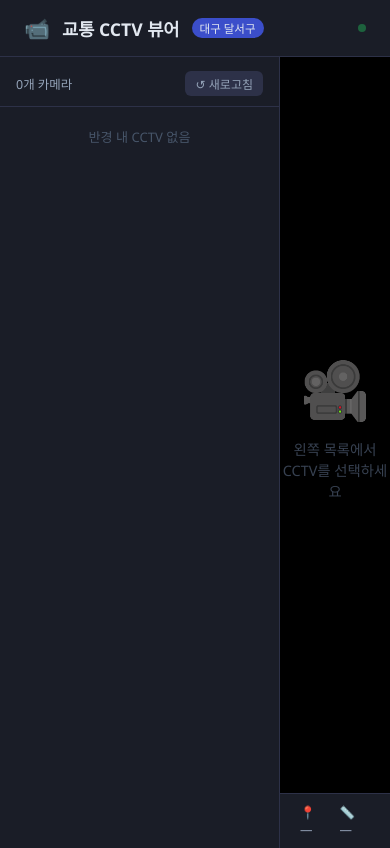
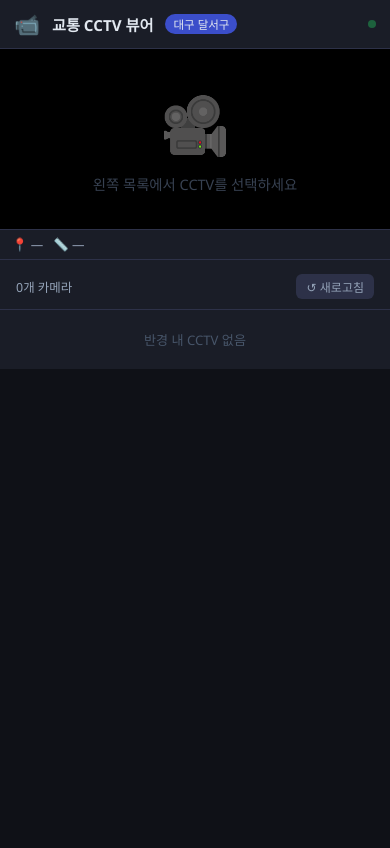
Before and after one commit to tttwwf-rgb/traffic-cctv-viewer, a Flask app: page / in a window 390 px wide. Run offline with Flask 3, Linux system fonts and the light colour scheme; data that the repository does not hold is empty; some libraries are stand-ins or nearby versions.

Commit message:
snapshot: 2026-06-08 10:01

```diff
--- a/templates/index.html
+++ b/templates/index.html
@@ -187,6 +187,51 @@
     .cctv-list::-webkit-scrollbar { width: 4px; }
     .cctv-list::-webkit-scrollbar-track { background: transparent; }
     .cctv-list::-webkit-scrollbar-thumb { background: #2d3148; border-radius: 4px; }
+
+    /* ── 모바일 반응형 (600px 이하) ── */
+    @media (max-width: 600px) {
+      header { padding: 10px 14px; }
+      header h1 { font-size: 0.95rem; }
+
+      /* 세로 레이아웃: 영상 위 / 목록 아래 */
+      .container {
+        flex-direction: column;
+        height: auto;
+        min-height: calc(100vh - 45px);
+      }
+
+      /* 사이드바 → 하단 목록 */
+      .sidebar {
+        width: 100%;
+        min-width: unset;
+        border-right: none;
+        border-top: 1px solid #2d3148;
+        max-height: 40vh;
+        order: 2;
+      }
+
+      /* 영상 플레이어 → 상단 고정 */
+      .main {
+        order: 1;
+        flex: none;
+      }
+      .player-wrap {
+        height: 56vw;   /* 16:9 비율 */
+        min-height: 180px;
+      }
+
+      /* 하단 정보바 간소화 */
+      .info-bar {
+        padding: 6px 12px;
+        gap: 10px;
+        flex-wrap: wrap;
+      }
+      #stream-url-display { display: none; }  /* 모바일엔 URL 숨김 */
+
+      /* 목록 아이템 터치 영역 확대 */
+      .cctv-item { padding: 14px 16px; }
+      .cctv-item .name { font-size: 0.9rem; white-space: normal; }
+    }
   </style>
 </head>
 <body>
```
Also changed, not shown: 1 other file.
